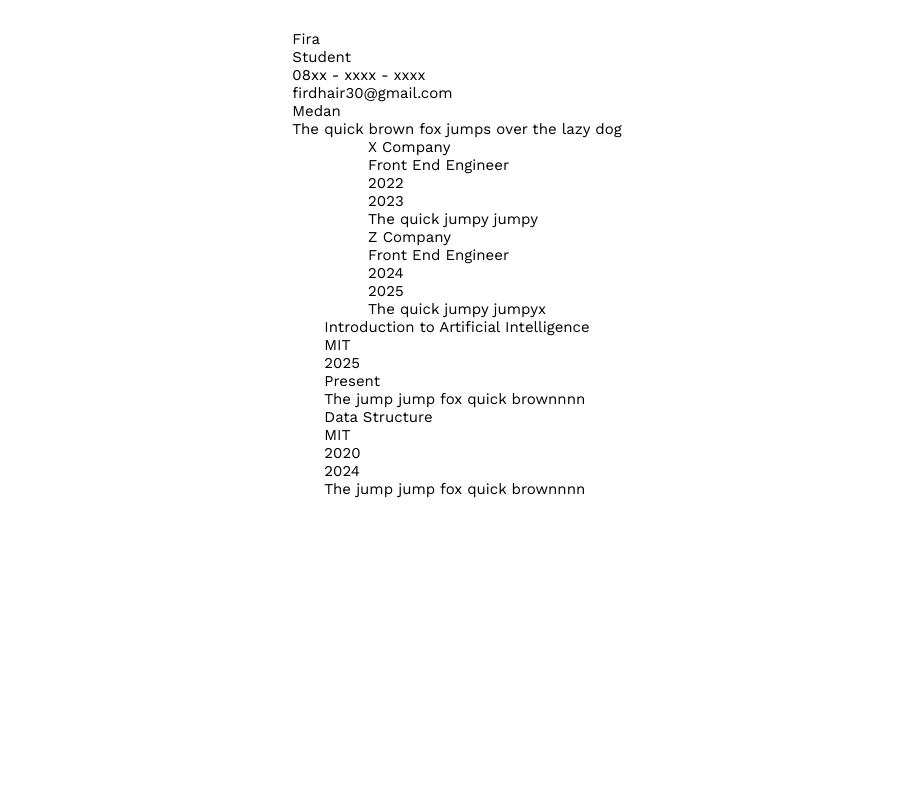
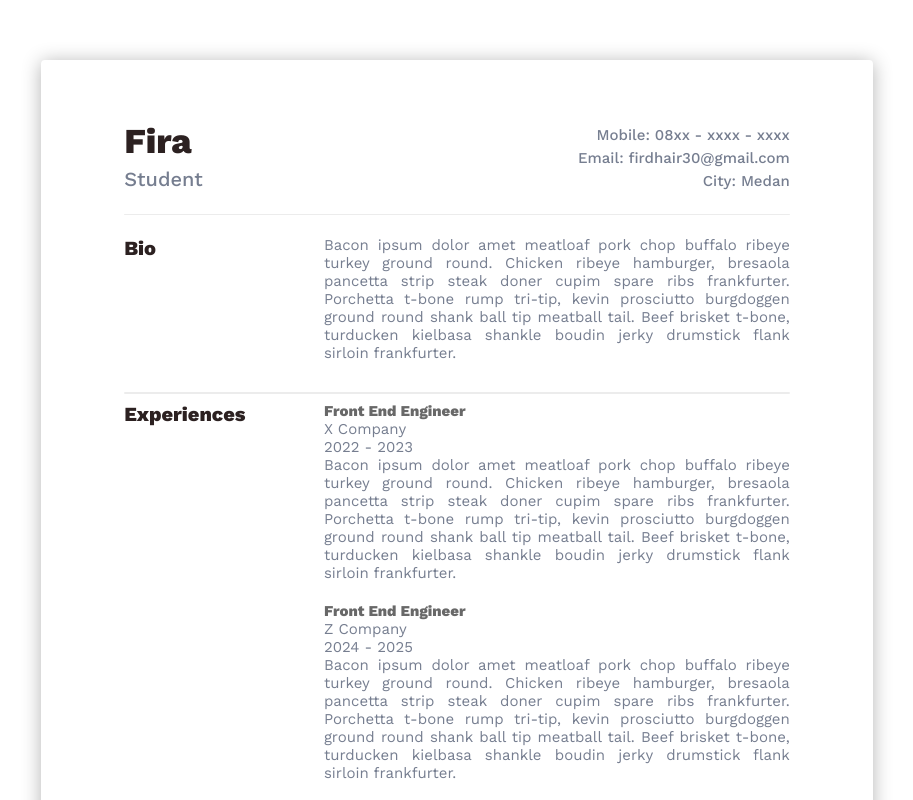
Before and after one commit to firdhair/cv-app-react, a React (Create React App) app: page / in a window 1280 px wide. Shown: the part 1840-2640 px from the top of the page, without its empty margins (183-1096 px from the left). Before the commit the page ends 2338 px from the top, so only its background shows below. Built offline with nearby package versions, Linux system fonts and the light colour scheme.

Commit message:
added cv styling

```diff
--- a/public/index.html
+++ b/public/index.html
@@ -11,7 +11,7 @@
     />
     <link rel="preconnect" href="https://fonts.googleapis.com">
     <link rel="preconnect" href="https://fonts.gstatic.com" crossorigin>
-    <link href="https://fonts.googleapis.com/css2?family=Work+Sans:wght@300;400&display=swap" rel="stylesheet">
+    <link href="https://fonts.googleapis.com/css2?family=Work+Sans:wght@300;400;500;800&display=swap" rel="stylesheet">
     <link rel="stylesheet" href="https://cdnjs.cloudflare.com/ajax/libs/font-awesome/5.15.2/css/all.min.css" />
     <link rel="apple-touch-icon" href="%PUBLIC_URL%/logo192.png" />
     <!--
--- a/src/App.js
+++ b/src/App.js
@@ -19,7 +19,7 @@
         number: ["08xx - xxxx - xxxx"],
         email: ["firdhair30@gmail.com"],
         location: ["Medan"],
-        desc: ["The quick brown fox jumps over the lazy dog"],
+        desc: ["Bacon ipsum dolor amet meatloaf pork chop buffalo ribeye turkey ground round. Chicken ribeye hamburger, bresaola pancetta strip steak doner cupim spare ribs frankfurter. Porchetta t-bone rump tri-tip, kevin prosciutto burgdoggen ground round shank ball tip meatball tail. Beef brisket t-bone, turducken kielbasa shankle boudin jerky drumstick flank sirloin frankfurter. "],
       },
       experiences: [
         {
@@ -27,7 +27,7 @@
           position: 'Front End Engineer',
           year: '2022',
           end: '2023',
-          jobdesc: 'The quick jumpy jumpy',
+          jobdesc: 'Bacon ipsum dolor amet meatloaf pork chop buffalo ribeye turkey ground round. Chicken ribeye hamburger, bresaola pancetta strip steak doner cupim spare ribs frankfurter. Porchetta t-bone rump tri-tip, kevin prosciutto burgdoggen ground round shank ball tip meatball tail. Beef brisket t-bone, turducken kielbasa shankle boudin jerky drumstick flank sirloin frankfurter. ',
           id:uniqid()
         },
         {
@@ -35,7 +35,7 @@
           position: 'Front End Engineer',
           year: '2024',
           end: '2025',
-          jobdesc: 'The quick jumpy jumpyx',
+          jobdesc: 'Bacon ipsum dolor amet meatloaf pork chop buffalo ribeye turkey ground round. Chicken ribeye hamburger, bresaola pancetta strip steak doner cupim spare ribs frankfurter. Porchetta t-bone rump tri-tip, kevin prosciutto burgdoggen ground round shank ball tip meatball tail. Beef brisket t-bone, turducken kielbasa shankle boudin jerky drumstick flank sirloin frankfurter. ',
           id:uniqid()
         }
       ],
@@ -213,9 +213,13 @@
           changeEducation = {this.handleChangeEducation}
           deleteEducation={this.handleDeleteEducation}
         />
-        <PersonalDetailsView personalDetails={personalDetails}/>
-        <WorkExperiencesView experiences={experiences}/>
-        <EducationView education={education}/>
+        <div className="cv-container">
+          <div className="cv-container__attributes">
+            <PersonalDetailsView personalDetails={personalDetails}/>
+            <WorkExperiencesView experiences={experiences}/>
+            <EducationView education={education}/>
+          </div>
+        </div>
       </div>
     )
   }
--- a/src/components/views/EducationView.js
+++ b/src/components/views/EducationView.js
@@ -5,7 +5,7 @@
     console.log("ini education view : ", education)
 
     return(
-        <div>
+        <div className="education-container">
             {education.map((education) => {
                 return (
                     <div className="education" key={education.id}>
--- a/src/components/views/PersonalDetailsView.js
+++ b/src/components/views/PersonalDetailsView.js
@@ -5,16 +5,23 @@
     //console.log("ini personal info: ", personalDetails)
 
     return(
-        <div>
-            <div>
-                <p>{personalDetails.name}</p>
-                <p>{personalDetails.job}</p>
-                <p>{personalDetails.number}</p>
-                <p>{personalDetails.email}</p>
-                <p>{personalDetails.location}</p>
-                <p>{personalDetails.desc}</p>
+            <div className="personal-details-container">
+                <div className="personal-details">
+                    <div className="personal-details__left">
+                        <h3 className="personal-name">{personalDetails.name}</h3>
+                        <p>{personalDetails.job}</p>
+                    </div>
+                    <div className="personal-details__right">
+                        <p>Mobile: {personalDetails.number}</p>
+                        <p>Email: {personalDetails.email}</p>
+                        <p>City: {personalDetails.location}</p>
+                    </div>
+                </div>
+                <div className="personal-bio">
+                    <h4>Bio</h4>
+                    <p className="personal-desc">{personalDetails.desc}</p>
+                </div>
             </div>
-        </div>
     )
 }
 
--- a/src/components/views/WorkExperiencesView.js
+++ b/src/components/views/WorkExperiencesView.js
@@ -5,18 +5,22 @@
     console.log("ini work experiences view : ", experiences)
 
     return(
-        <div>
-            {experiences.map((experience) => {
-                return (
-                    <div className="work-experience" key={experience.id}>
-                        <p>{experience.company}</p>
-                        <p>{experience.position}</p>
-                        <p>{experience.year}</p>
-                        <p>{experience.end}</p>
-                        <p>{experience.jobdesc}</p>
-                    </div>
-                )
-            })}
+        <div className="work-experiences-container">
+           <div className="work-experiences-title">
+                <h4>Experiences</h4>
+           </div>
+            <div className="work-experiences-list">
+                {experiences.map((experience) => {
+                    return (
+                        <div className="experience-list" key={experience.id}>
+                            <p className="job-position">{experience.position}</p>
+                            <p className="job-company">{experience.company}</p>
+                            <p className="job-year">{experience.year} - {experience.end}</p>
+                            <p className="job-description">{experience.jobdesc}</p>
+                        </div>
+                    )
+                })}
+            </div>
         </div>
     )
 }
--- /dev/null
+++ b/src/styles/_cv-container.scss
@@ -0,0 +1,132 @@
+//////////////////////// CV LAYOUTING ////////////////////////
+.cv-container {
+  background-color: white;
+  border-radius: 0.4rem;
+  width: 65%;
+  margin-bottom: 3rem;
+  margin-top: 3rem;
+  box-shadow: rgba(0, 0, 0, 0.3) 0 2px 19px 0;
+  min-height: 120vh;
+  //   margin: 3rem auto;
+  //   @include flex(center, center, column);
+  h4 {
+    color: $dark-brown;
+  }
+  .personal-name {
+    font-weight: 800;
+    color: $dark-brown;
+    flex-wrap: wrap;
+    //color: lightblue;
+  }
+  &__attributes {
+    // background-color: rgb(236, 236, 236);
+    width: 80%;
+    margin: 6rem auto 4rem auto;
+  }
+}
+
+//////////////////////// PERSONAL DETAILS ////////////////////////
+.personal-details-container {
+  .personal-details {
+    //background-color: lightgray;
+    margin: 2rem auto 4rem auto;
+    @include flex(flex-end, center, row);
+    flex-wrap: wrap;
+    position: relative;
+
+    &:before {
+      content: "";
+      position: absolute;
+      width: 100%;
+      height: 1.5px;
+      bottom: -25%;
+      background: rgba(230, 230, 230, 0.75);
+      border-radius: 15px;
+    }
+
+    p {
+      margin: 0.5rem auto;
+      color: $cv-grey;
+    }
+
+    &__left {
+      // background-color: rgb(197, 219, 197);
+      flex: 1 1 50%;
+      p {
+        font-weight: 500;
+        font-size: $header4;
+      }
+    }
+
+    &__right {
+      flex: 1 1 50%;
+      text-align: right;
+      p {
+        font-weight: 500;
+      }
+    }
+  }
+
+  .personal-bio {
+    @include flex(flex-start, flex-start, row);
+    margin: 2rem auto 4rem auto;
+    position: relative;
+
+    &:before {
+      content: "";
+      position: absolute;
+      width: 100%;
+      height: 1.5px;
+      bottom: -25%;
+      background: rgba(230, 230, 230, 0.75);
+      border-radius: 15px;
+    }
+
+    h4 {
+      flex: 1 1 30%;
+    }
+
+    p {
+      color: $cv-grey;
+      flex: 1 1 70%;
+      text-align: justify;
+    }
+  }
+}
+
+//////////////////////// WORK EXPERIENCES ////////////////////////
+.work-experiences-container {
+  @include flex(flex-start, flex-start, row);
+  margin: 2rem auto 4rem auto;
+  position: relative;
+  flex-wrap: wrap;
+
+  &:before {
+    content: "";
+    position: absolute;
+    width: 100%;
+    height: 1.5px;
+    bottom: -25%;
+    background: rgba(230, 230, 230, 0.75);
+    border-radius: 15px;
+  }
+
+  .work-experiences-title {
+    flex: 1 1 30%;
+  }
+
+  .work-experiences-list {
+    color: $cv-grey;
+    flex: 1 1 70%;
+    text-align: justify;
+  }
+
+  .experience-list {
+    margin: 0rem 0rem 2rem 0rem;
+  }
+
+  .job-position {
+    color: rgb(104, 104, 104);
+    font-weight: 600;
+  }
+}
--- a/src/styles/style.css
+++ b/src/styles/style.css
@@ -172,4 +172,183 @@
   margin-top: 3.5rem;
   margin-bottom: 3.5rem;
 }
+
+.cv-container {
+  background-color: white;
+  border-radius: 0.4rem;
+  width: 65%;
+  margin-bottom: 3rem;
+  margin-top: 3rem;
+  -webkit-box-shadow: rgba(0, 0, 0, 0.3) 0 2px 19px 0;
+          box-shadow: rgba(0, 0, 0, 0.3) 0 2px 19px 0;
+  min-height: 120vh;
+}
+
+.cv-container h4 {
+  color: #2c2121;
+}
+
+.cv-container .personal-name {
+  font-weight: 800;
+  color: #2c2121;
+  -ms-flex-wrap: wrap;
+      flex-wrap: wrap;
+}
+
+.cv-container__attributes {
+  width: 80%;
+  margin: 6rem auto 4rem auto;
+}
+
+.personal-details-container .personal-details {
+  margin: 2rem auto 4rem auto;
+  display: -webkit-box;
+  display: -ms-flexbox;
+  display: flex;
+  -webkit-box-pack: end;
+      -ms-flex-pack: end;
+          justify-content: flex-end;
+  -webkit-box-align: center;
+      -ms-flex-align: center;
+          align-items: center;
+  -webkit-box-orient: horizontal;
+  -webkit-box-direction: normal;
+      -ms-flex-direction: row;
+          flex-direction: row;
+  -ms-flex-wrap: wrap;
+      flex-wrap: wrap;
+  position: relative;
+}
+
+.personal-details-container .personal-details:before {
+  content: "";
+  position: absolute;
+  width: 100%;
+  height: 1.5px;
+  bottom: -25%;
+  background: rgba(230, 230, 230, 0.75);
+  border-radius: 15px;
+}
+
+.personal-details-container .personal-details p {
+  margin: 0.5rem auto;
+  color: #767e90;
+}
+
+.personal-details-container .personal-details__left {
+  -webkit-box-flex: 1;
+      -ms-flex: 1 1 50%;
+          flex: 1 1 50%;
+}
+
+.personal-details-container .personal-details__left p {
+  font-weight: 500;
+  font-size: 2rem;
+}
+
+.personal-details-container .personal-details__right {
+  -webkit-box-flex: 1;
+      -ms-flex: 1 1 50%;
+          flex: 1 1 50%;
+  text-align: right;
+}
+
+.personal-details-container .personal-details__right p {
+  font-weight: 500;
+}
+
+.personal-details-container .personal-bio {
+  display: -webkit-box;
+  display: -ms-flexbox;
+  display: flex;
+  -webkit-box-pack: start;
+      -ms-flex-pack: start;
+          justify-content: flex-start;
+  -webkit-box-align: start;
+      -ms-flex-align: start;
+          align-items: flex-start;
+  -webkit-box-orient: horizontal;
+  -webkit-box-direction: normal;
+      -ms-flex-direction: row;
+          flex-direction: row;
+  margin: 2rem auto 4rem auto;
+  position: relative;
+}
+
+.personal-details-container .personal-bio:before {
+  content: "";
+  position: absolute;
+  width: 100%;
+  height: 1.5px;
+  bottom: -25%;
+  background: rgba(230, 230, 230, 0.75);
+  border-radius: 15px;
+}
+
+.personal-details-container .personal-bio h4 {
+  -webkit-box-flex: 1;
+      -ms-flex: 1 1 30%;
+          flex: 1 1 30%;
+}
+
+.personal-details-container .personal-bio p {
+  color: #767e90;
+  -webkit-box-flex: 1;
+      -ms-flex: 1 1 70%;
+          flex: 1 1 70%;
+  text-align: justify;
+}
+
+.work-experiences-container {
+  display: -webkit-box;
+  display: -ms-flexbox;
+  display: flex;
+  -webkit-box-pack: start;
+      -ms-flex-pack: start;
+          justify-content: flex-start;
+  -webkit-box-align: start;
+      -ms-flex-align: start;
+          align-items: flex-start;
+  -webkit-box-orient: horizontal;
+  -webkit-box-direction: normal;
+      -ms-flex-direction: row;
+          flex-direction: row;
+  margin: 2rem auto 4rem auto;
+  position: relative;
+  -ms-flex-wrap: wrap;
+      flex-wrap: wrap;
+}
+
+.work-experiences-container:before {
+  content: "";
+  position: absolute;
+  width: 100%;
+  height: 1.5px;
+  bottom: -25%;
+  background: rgba(230, 230, 230, 0.75);
+  border-radius: 15px;
+}
+
+.work-experiences-container .work-experiences-title {
+  -webkit-box-flex: 1;
+      -ms-flex: 1 1 30%;
+          flex: 1 1 30%;
+}
+
+.work-experiences-container .work-experiences-list {
+  color: #767e90;
+  -webkit-box-flex: 1;
+      -ms-flex: 1 1 70%;
+          flex: 1 1 70%;
+  text-align: justify;
+}
+
+.work-experiences-container .experience-list {
+  margin: 0rem 0rem 2rem 0rem;
+}
+
+.work-experiences-container .job-position {
+  color: #686868;
+  font-weight: 600;
+}
 /*# sourceMappingURL=style.css.map */
--- a/src/styles/style.scss
+++ b/src/styles/style.scss
@@ -14,6 +14,8 @@
 $medium-grey: rgb(162, 162, 162);
 $lightgrey: rgb(224, 224, 224);
 
+$cv-grey: #767e90;
+
 @mixin flex($justify, $align, $direction) {
   display: flex;
   justify-content: $justify;
@@ -23,3 +25,4 @@
 @import "global";
 @import "main";
 @import "form";
+@import "cv-container";
```
Also changed, not shown: src/components/Form.js (+0 -14 lines), 1 other file (tests, documents, lock files or other folders).
